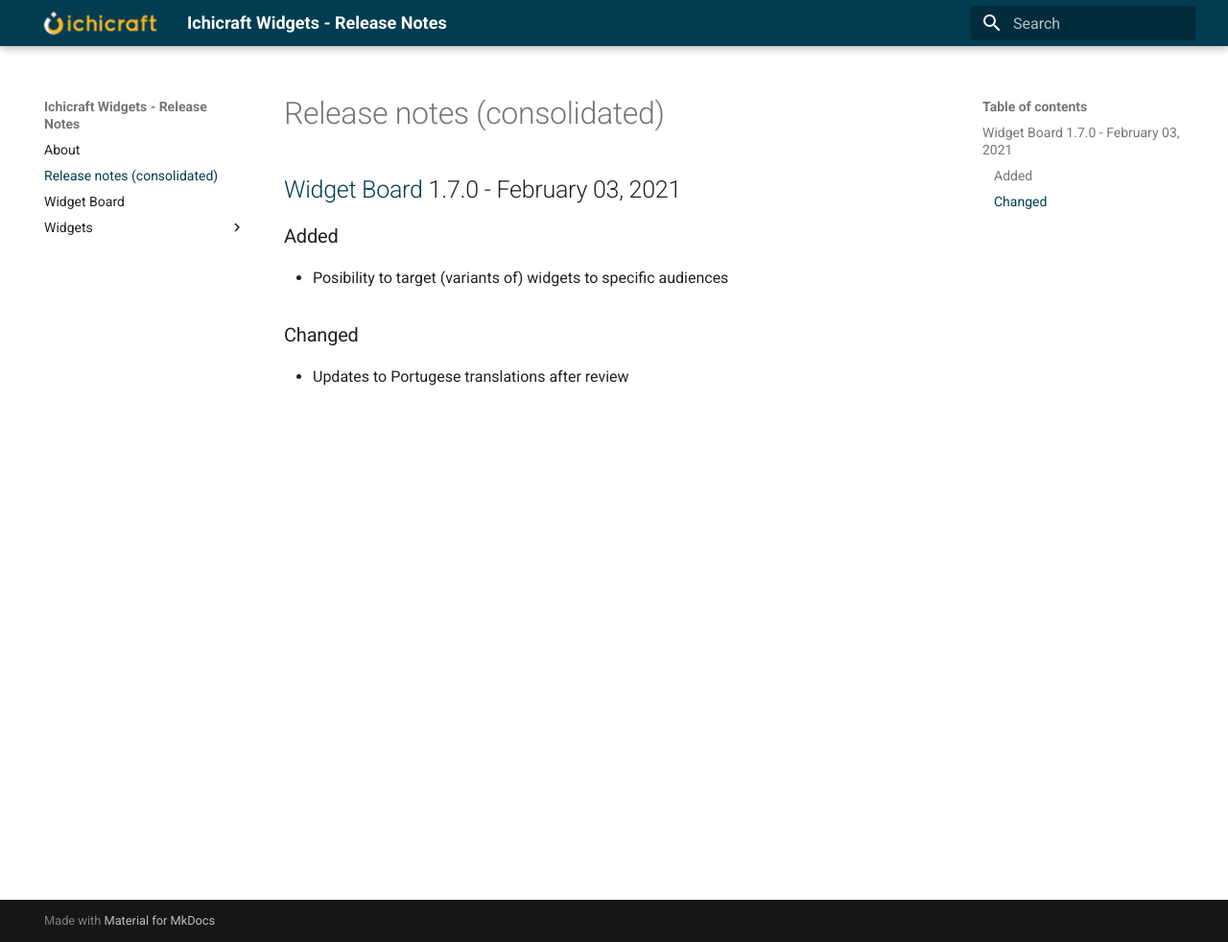
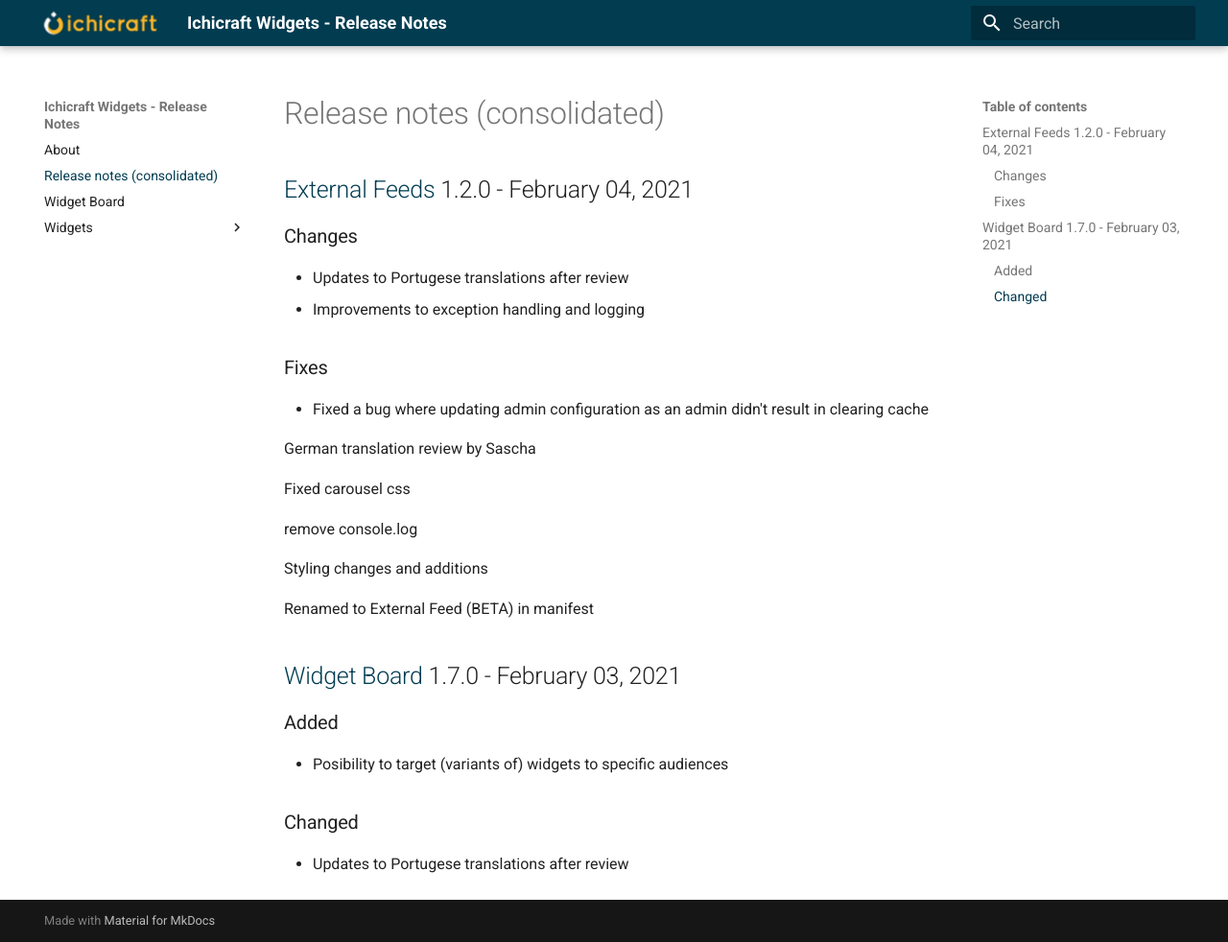
Before and after one commit to ichicraft/widgets-docs, an MkDocs documentation site: the page built from docs/Release-notes-(consolidated).md, in a window 1280 px wide and 982 px high. Shown: the whole window at 96% size. Built offline with MkDocs 1.6.1 and Material for MkDocs 9.7.7, drawn with Linux system fonts in a browser that asks for light colours.

Commit message:
Release notes updated by BuildService

```diff
--- a/docs/Release-notes-(consolidated).md
+++ b/docs/Release-notes-(consolidated).md
@@ -1,3 +1,36 @@
+## [External Feeds](./Widgets/External Feeds.md) 1.2.0 - February 04, 2021
+
+### Changes
+- Updates to Portugese translations after review
+- Improvements to exception handling and logging
+
+### Fixes
+- Fixed a bug where updating admin configuration as an admin didn&#x27;t result in clearing cache
+
+German translation review by Sascha
+
+
+
+Fixed carousel css
+
+remove console.log
+
+
+
+
+
+
+
+
+
+
+
+Styling changes and additions
+
+
+
+Renamed to External Feed (BETA) in manifest
+
 ## [Widget Board](./Widget Board.md) 1.7.0 - February 03, 2021
 
 ### Added
```
Also changed, not shown: docs/Widgets/External Feeds.md (+33 -0 lines).
